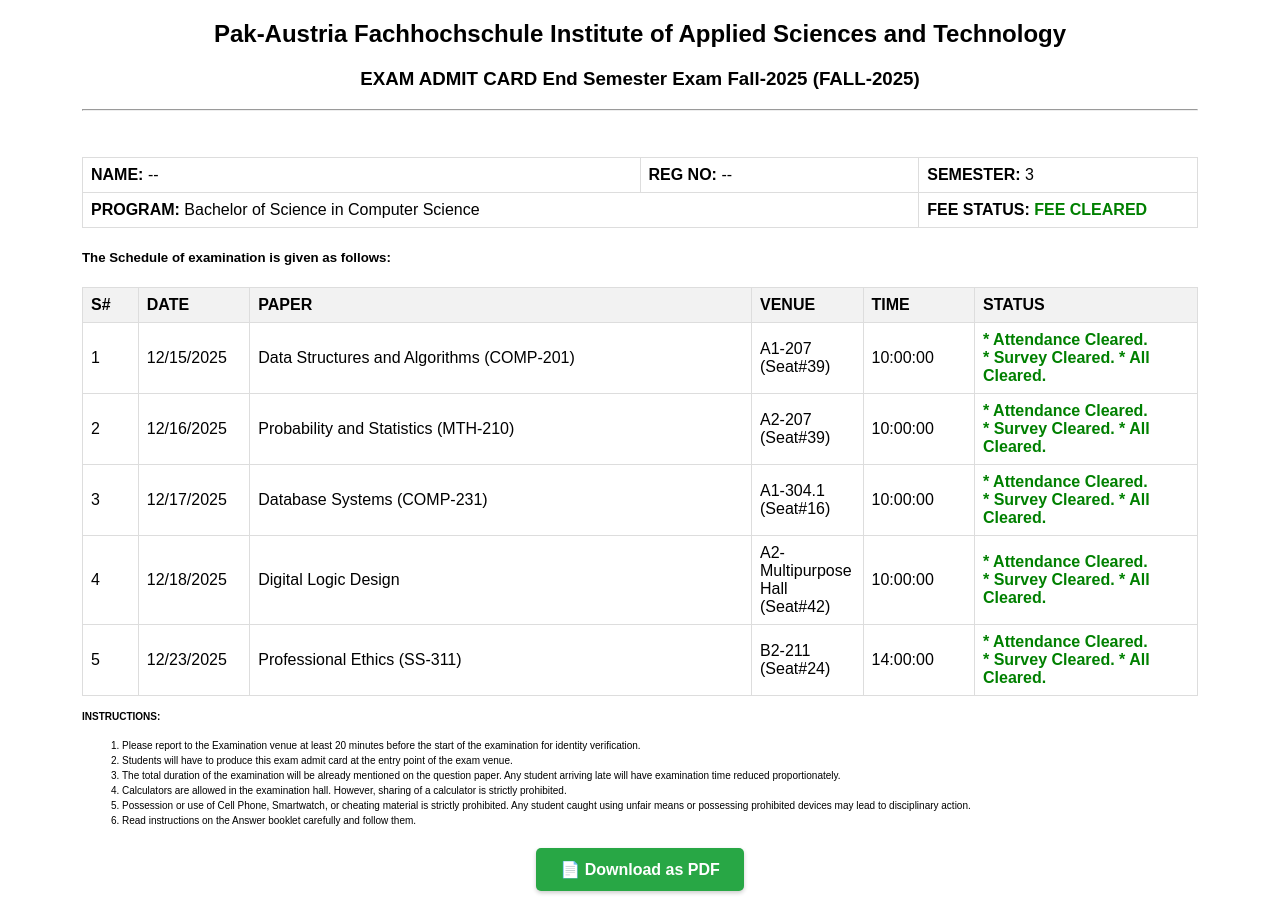
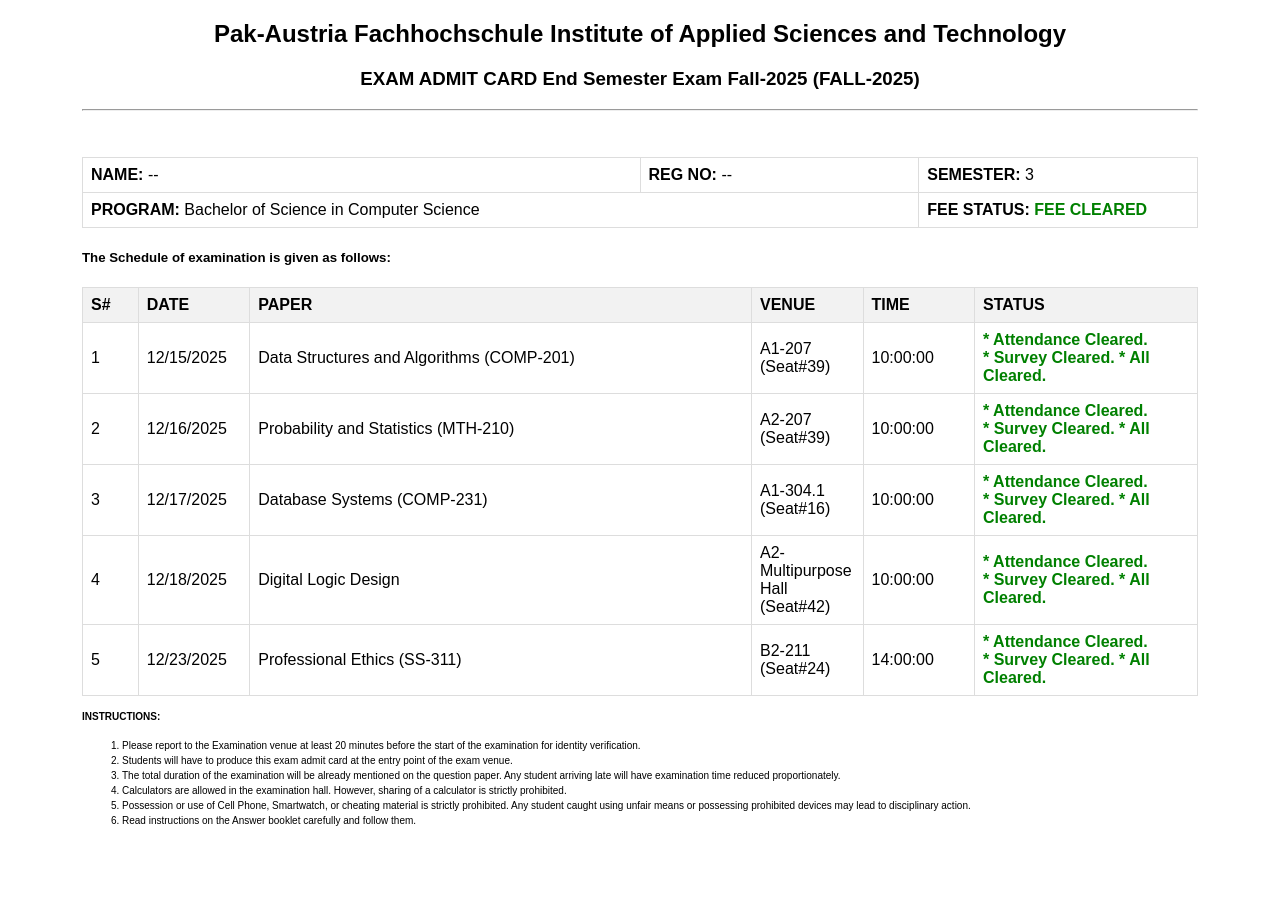
Before and after one commit to BilalHassanAwan/lms-admitcard, a plain HTML site: page admitcard/qrcode/regid/index.html in a window 1280 px wide. After the commit the page ends 848 px from the top, so only its background shows below. Drawn offline with Linux system fonts and the light colour scheme.

Commit message:
Remove download PDF button from admit card

```diff
--- a/admitcard/qrcode/regid/index.html
+++ b/admitcard/qrcode/regid/index.html
@@ -493,13 +493,6 @@
     </div>
   </div>
 
-  <!-- Download PDF Button -->
-  <div style="text-align: center; margin: 20px;" class="noprint">
-    <button id="download-pdf-button" onclick="window.print()">
-      📄 Download as PDF
-    </button>
-  </div>
-
   <!-- 1. LOAD THE DATABASE FILE -->
   <script src="student_data.js"></script>
 
```
